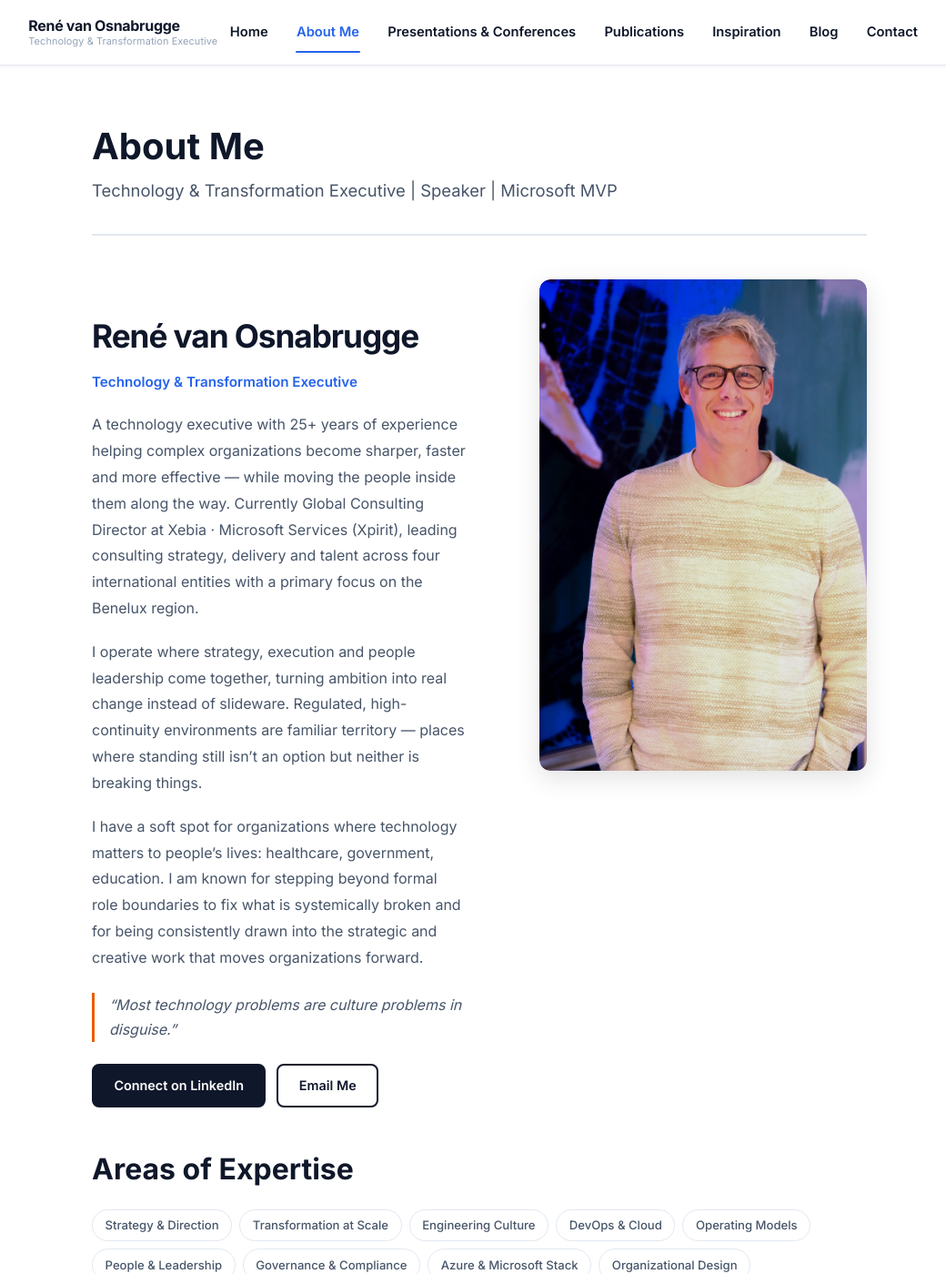
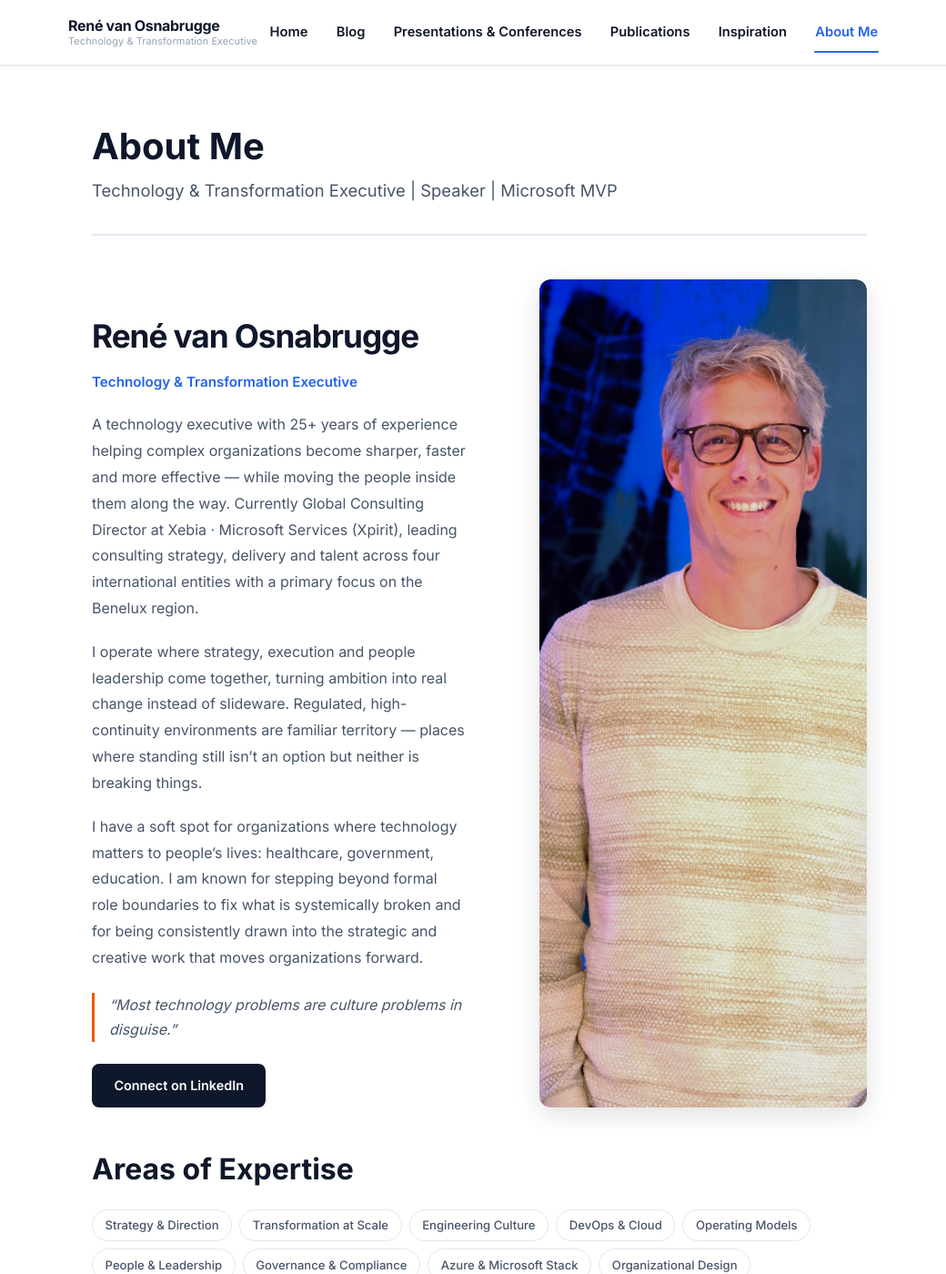
Before and after one commit to renevanosnabrugge/culture-engineer, a Jekyll site: the page built from pages/about.md, in a window 1280 px wide and 1400 px high. Shown: the whole window at 91% size, without its empty margins (113-1153 px from the left). Built offline with Jekyll 4.4.1, drawn with Linux system fonts in a browser that asks for light colours; some of the changed text lies outside the part shown.

Commit message:
:art: Modified Layout stuff

```diff
--- a/_config.yml
+++ b/_config.yml
@@ -1,5 +1,5 @@
 title: René van Osnabrugge
-description: Technology & Transformation Executive | Speaker | Microsoft MVP — Most technology problems are culture problems in disguise
+description: Technology & Transformation Executive | Consulting Director | Speaker  | Microsoft MVP — Most technology problems are culture problems in disguise
 url: "https://culture-engineers.nl"
 baseurl: ""
 
@@ -8,7 +8,6 @@
   title: Technology & Transformation Executive
   email: rvanosnabrugge@live.com
   linkedin: https://www.linkedin.com/in/renevanosnabrugge
-  twitter: https://twitter.com/renevanosnabrugge
   github: https://github.com/renevanosnabrugge
   bio: >
     A technology executive with 25+ years of experience helping complex organizations
--- a/_includes/header.html
+++ b/_includes/header.html
@@ -15,8 +15,8 @@
           <li class="nav-item {% if page.url == '/' %}active{% endif %}">
             <a href="{{ '/' | relative_url }}" class="nav-link">Home</a>
           </li>
-          <li class="nav-item {% if page.url contains '/about' %}active{% endif %}">
-            <a href="{{ '/about/' | relative_url }}" class="nav-link">About Me</a>
+          <li class="nav-item {% if page.url contains '/blog' %}active{% endif %}">
+            <a href="{{ '/blog/' | relative_url }}" class="nav-link">Blog</a>
           </li>
           <li class="nav-item {% if page.url contains '/presentations' %}active{% endif %}">
             <a href="{{ '/presentations/' | relative_url }}" class="nav-link">Presentations &amp; Conferences</a>
@@ -27,11 +27,8 @@
           <li class="nav-item {% if page.url contains '/inspiration' %}active{% endif %}">
             <a href="{{ '/inspiration/' | relative_url }}" class="nav-link">Inspiration</a>
           </li>
-          <li class="nav-item {% if page.url contains '/blog' %}active{% endif %}">
-            <a href="{{ '/blog/' | relative_url }}" class="nav-link">Blog</a>
-          </li>
-          <li class="nav-item {% if page.url contains '/contact' %}active{% endif %}">
-            <a href="{{ '/contact/' | relative_url }}" class="nav-link">Contact</a>
+          <li class="nav-item {% if page.url contains '/about' %}active{% endif %}">
+            <a href="{{ '/about/' | relative_url }}" class="nav-link">About Me</a>
           </li>
         </ul>
       </nav>
--- a/assets/css/main.css
+++ b/assets/css/main.css
@@ -720,6 +720,7 @@
 .page-body p { margin-bottom: 1.2rem; }
 .page-body ul, .page-body ol { margin-bottom: 1.2rem; padding-left: 1.5rem; }
 .page-body li { margin-bottom: 0.5rem; }
+.page-body hr { clear: both; margin: 2.5rem 0; border: none; border-top: 1px solid var(--color-border); }
 
 /* =========================================================
    ABOUT PAGE
@@ -1026,9 +1027,9 @@
 .contact-intro { color: var(--slate-600); margin-bottom: 2rem; }
 .contact-topics-box {
   background: var(--slate-50); border: 1px solid var(--slate-200);
-  border-radius: var(--radius-lg); padding: 2.5rem;
-}
-.contact-topics-box h3 { margin-bottom: 1.5rem; }
+  border-radius: var(--radius-lg); padding: 0 2.5rem 2.5rem;
+}
+.contact-topics-box h3 { margin-top: 0; margin-bottom: 1.5rem; }
 .contact-topics-footer { margin-top: 2rem; padding-top: 2rem; border-top: 1px solid var(--slate-200); }
 .contact-topics-footer p { color: var(--slate-600); font-size: .9rem; margin-bottom: 1.25rem; }
 
@@ -1486,12 +1487,13 @@
   display: grid; grid-template-columns: 1fr 360px;
   gap: 5rem; align-items: start; margin-bottom: 3rem;
 }
+.about-grid > div:last-child { align-self: stretch; }
 .about-name { font-size: 2.2rem; margin-bottom: .3rem; letter-spacing: -.03em; }
 .about-role { color: var(--blue); font-size: .95rem; font-weight: 600; margin-bottom: 1.5rem; }
 .about-bio { color: var(--slate-600); line-height: 1.8; margin-bottom: 1.25rem; }
 .about-actions { display: flex; gap: .75rem; margin-top: 1.5rem; }
-.about-photo-wrap { border-radius: var(--radius-lg); overflow: hidden; box-shadow: var(--shadow-lg); }
-.about-photo { width: 100%; display: block; }
+.about-photo-wrap { border-radius: var(--radius-lg); overflow: hidden; box-shadow: var(--shadow-lg); height: 100%; min-height: 420px; }
+.about-photo { width: 100%; height: 100%; display: block; object-fit: cover; object-position: center top; }
 .about-photo-placeholder {
   aspect-ratio: 3/4;
   background: linear-gradient(160deg, var(--slate-100), var(--slate-200));
@@ -1509,7 +1511,26 @@
 .expertise-tag:hover { background: var(--blue-bg); border-color: var(--blue); color: var(--blue); }
 
 /* ─── Contact page ────────────────────────────────────── */
-.contact-grid { display: grid; grid-template-columns: 1fr 1.2fr; gap: 4rem; align-items: start; }
+.contact-grid { display: grid; grid-template-columns: 1fr 1.2fr; gap: 4rem; align-items: start; margin-top: 3rem; }
+.contact-grid .contact-section-heading { margin: 0 0 1rem; font-size: 1.75rem; }
+
+/* ─── Responsive video embed ──────────────────────────── */
+.video-embed {
+  float: left;
+  width: 42%;
+  margin: 0.25rem 2rem 1.5rem 0;
+  border-radius: var(--radius-lg);
+  overflow: hidden;
+  box-shadow: var(--shadow-lg);
+}
+.video-embed iframe {
+  display: block;
+  width: 100%;
+  aspect-ratio: 16 / 9;
+  border: 0;
+}
+.video-embed + * { clear: none; }
+.page-body::after { content: ''; display: table; clear: both; }
 .contact-item { display: flex; gap: 1rem; align-items: flex-start; margin-bottom: 1.5rem; }
 .contact-icon {
   width: 44px; height: 44px; background: var(--blue-bg); color: var(--blue);
--- a/pages/about.md
+++ b/pages/about.md
@@ -32,7 +32,6 @@
     </blockquote>
     <div class="about-actions">
       <a href="{{ site.author.linkedin }}" class="btn btn-dark" target="_blank" rel="noopener noreferrer">Connect on LinkedIn</a>
-      <a href="mailto:{{ site.author.email }}" class="btn btn-outline-dark">Email Me</a>
     </div>
   </div>
   <div>
@@ -103,7 +102,67 @@
 running across 30+ countries with 10,000+ participants. I hold the **Microsoft MVP** award
 continuously since 2012.
 
+<div class="video-embed">
+  <iframe src="https://www.youtube.com/embed/KshDghBwk8M" title="Global DevOps Bootcamp" frameborder="0" allow="accelerometer; autoplay; clipboard-write; encrypted-media; gyroscope; picture-in-picture; web-share" allowfullscreen></iframe>
+</div>
+
 ---
 
-*Interested in having me speak at your event or work with your team?*
-[Get in touch →](mailto:{{ site.author.email }}){: .btn .btn-dark}
+<div class="contact-grid">
+  <div>
+    <h2 class="contact-section-heading">Get in Touch</h2>
+    <p class="contact-intro">
+      I'm always open to speaking invitations, consulting conversations, and connecting with
+      fellow practitioners who care about building great engineering organizations.
+    </p>
+
+    <div class="contact-item">
+      <div class="contact-icon">in</div>
+      <div>
+        <h4>LinkedIn</h4>
+        <a href="{{ site.author.linkedin }}" target="_blank" rel="noopener noreferrer">{{ site.author.linkedin | remove: "https://" }}</a>
+      </div>
+    </div>
+
+    {% if site.author.twitter %}
+    <div class="contact-item">
+      <div class="contact-icon">&#120143;</div>
+      <div>
+        <h4>Twitter / X</h4>
+        <a href="{{ site.author.twitter }}" target="_blank" rel="noopener noreferrer">{{ site.author.twitter | remove: "https://twitter.com/" | prepend: "@" }}</a>
+      </div>
+    </div>
+    {% endif %}
+
+    {% if site.author.github %}
+    <div class="contact-item">
+      <div class="contact-icon">
+        <svg width="18" height="18" viewBox="0 0 24 24" fill="currentColor"><path d="M12 .297c-6.63 0-12 5.373-12 12 0 5.303 3.438 9.8 8.205 11.385.6.113.82-.258.82-.577 0-.285-.01-1.04-.015-2.04-3.338.724-4.042-1.61-4.042-1.61C4.422 18.07 3.633 17.7 3.633 17.7c-1.087-.744.084-.729.084-.729 1.205.084 1.838 1.236 1.838 1.236 1.07 1.835 2.809 1.305 3.495.998.108-.776.417-1.305.76-1.605-2.665-.3-5.466-1.332-5.466-5.93 0-1.31.465-2.38 1.235-3.22-.135-.303-.54-1.523.105-3.176 0 0 1.005-.322 3.3 1.23.96-.267 1.98-.399 3-.405 1.02.006 2.04.138 3 .405 2.28-1.552 3.285-1.23 3.285-1.23.645 1.653.24 2.873.12 3.176.765.84 1.23 1.91 1.23 3.22 0 4.61-2.805 5.625-5.475 5.92.42.36.81 1.096.81 2.22 0 1.606-.015 2.896-.015 3.286 0 .315.21.69.825.57C20.565 22.092 24 17.592 24 12.297c0-6.627-5.373-12-12-12"/></svg>
+      </div>
+      <div>
+        <h4>GitHub</h4>
+        <a href="{{ site.author.github }}" target="_blank" rel="noopener noreferrer">{{ site.author.github | remove: "https://github.com/" | prepend: "@" }}</a>
+      </div>
+    </div>
+    {% endif %}
+  </div>
+
+  <div class="contact-topics-box">
+    <h3>Topics I speak about</h3>
+    <div class="expertise-list">
+      <span class="expertise-tag">Enterprise Architecture</span>
+      <span class="expertise-tag">Platform Engineering</span>
+      <span class="expertise-tag">DevOps Transformation</span>
+      <span class="expertise-tag">Engineering Culture</span>
+      <span class="expertise-tag">Psychological Safety</span>
+      <span class="expertise-tag">DORA Metrics</span>
+      <span class="expertise-tag">Cloud &amp; Azure</span>
+      <span class="expertise-tag">Organizational Design</span>
+      <span class="expertise-tag">Technical Leadership</span>
+    </div>
+    <div class="contact-topics-footer">
+      <p>Ready to book a talk or start a conversation?</p>
+      <a href="{{ site.author.linkedin }}" class="btn btn-dark" target="_blank" rel="noopener noreferrer">Send me a message</a>
+    </div>
+  </div>
+</div>
```
Also changed, not shown: pages/contact.html (+12 -11 lines).
